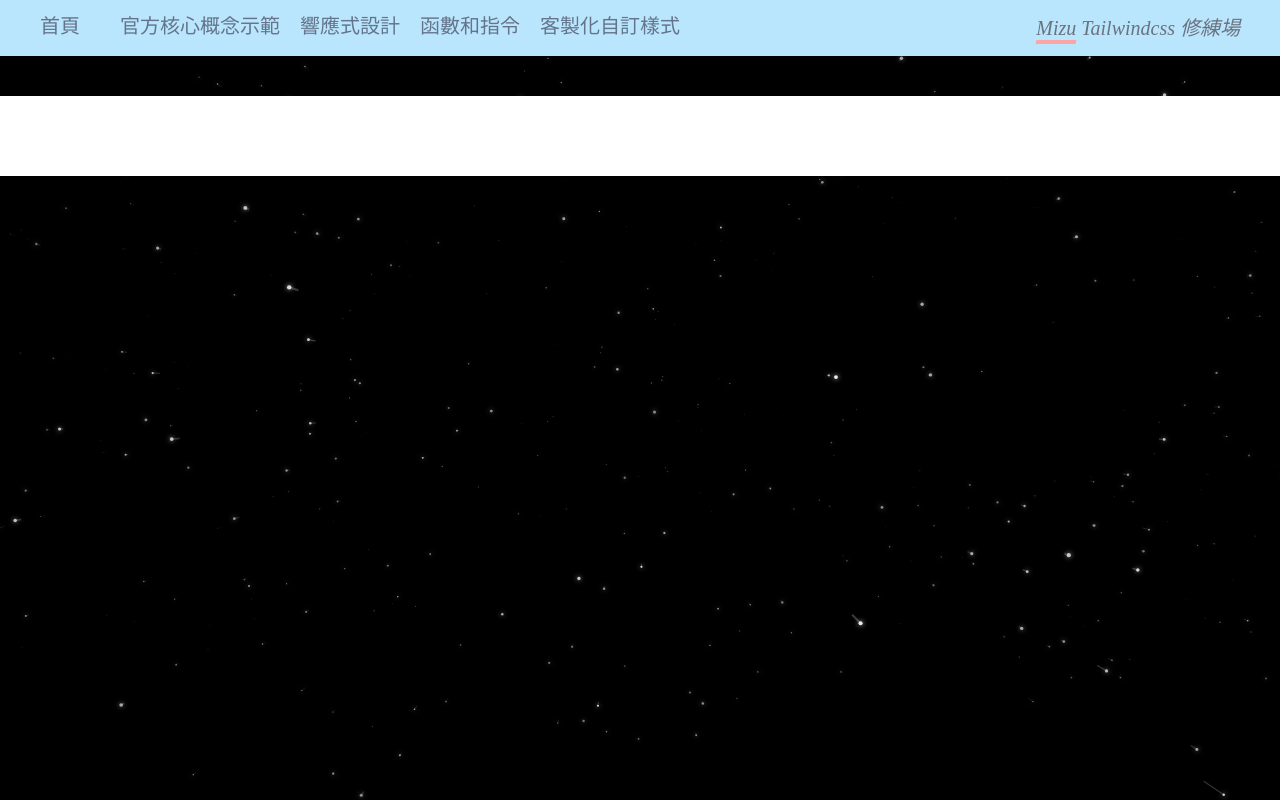
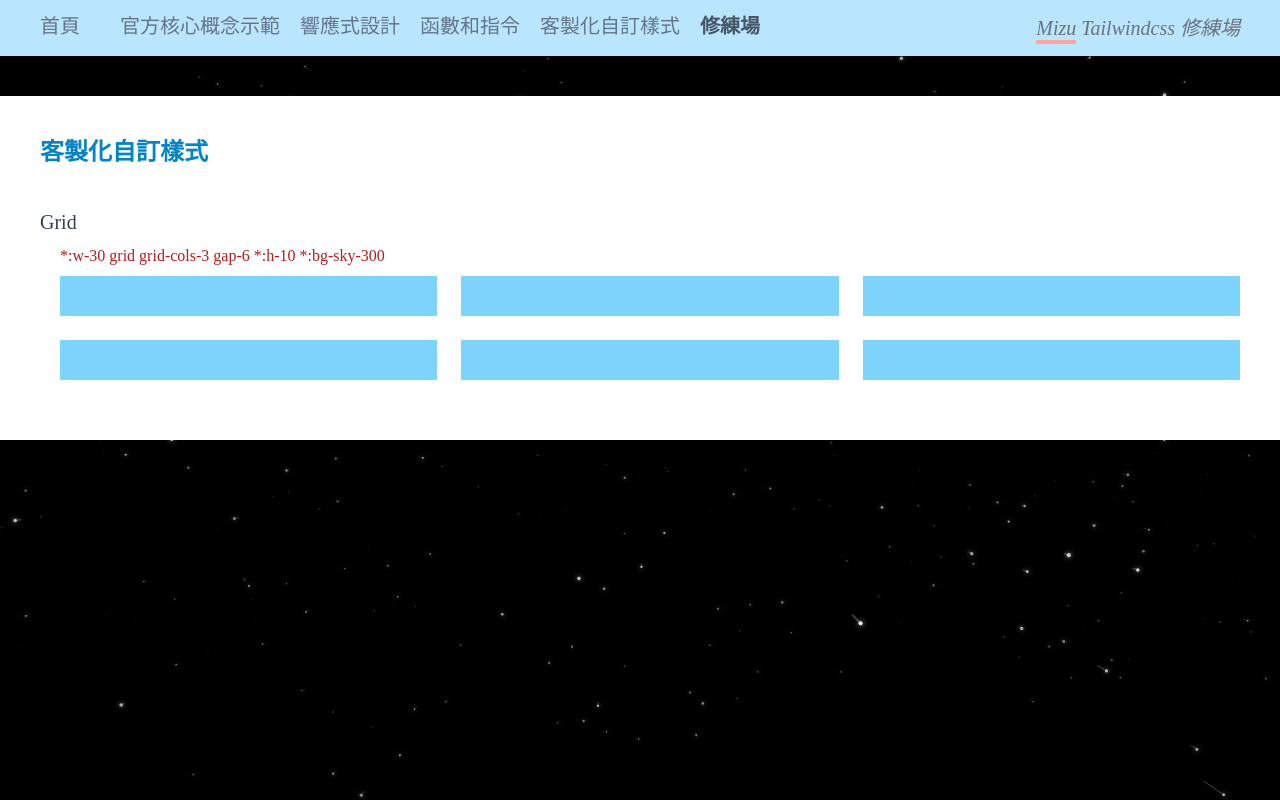
Before and after one commit to MizuYang/tailwind-playground, a Nuxt app: page /playground in a window 1280 px wide. Built offline with nearby package versions, Linux system fonts and the light colour scheme.

Commit message:
新增 playground: Flex, Grid (未完成)

```diff
--- a/components/menu.vue
+++ b/components/menu.vue
@@ -24,6 +24,11 @@ const menuList = ref([
     name: "adding-custom-styles",
     title: "客製化自訂樣式",
     path: "/adding-custom-styles",
+  },
+  {
+    name: "playground",
+    title: "修練場",
+    path: "/playground",
   },
 ]);
 </script>
--- a/components/pageTitle.vue
+++ b/components/pageTitle.vue
@@ -7,7 +7,7 @@ const props = defineProps({
   },
   link: {
     type: String,
-    required: true,
+    // required: true,
     default: "",
   },
 });
@@ -16,11 +16,16 @@ const { title, link } = props;
 </script>
 
 <template>
-  <h1 class="mb-10">
-    <a :href="link" class="text-2xl font-bold text-sky-600" target="_blank">
-      <!-- 官方核心概念示範 -->
+  <h1 class="mb-10 text-2xl font-bold text-sky-600">
+    <template v-if="link">
+      <a :href="link" target="_blank">
+        <!-- 官方核心概念示範 -->
+        {{ title }}
+      </a>
+    </template>
+    <template v-else>
       {{ title }}
-    </a>
+    </template>
   </h1>
 </template>
 
--- /dev/null
+++ b/components/playground/flexboxGrid.vue
@@ -0,0 +1,23 @@
+<script setup></script>
+
+<template>
+  <div>
+    <SectionContent title="Grid">
+      <template #content>
+        <h3 class="text-red-700 mb-3">
+          *:w-30 grid grid-cols-3 gap-6 *:h-10 *:bg-sky-300
+        </h3>
+        <ul class="*:w-30 grid grid-cols-3 gap-6 *:h-10 *:bg-sky-300">
+          <li></li>
+          <li></li>
+          <li></li>
+          <li></li>
+          <li></li>
+          <li></li>
+        </ul>
+      </template>
+    </SectionContent>
+  </div>
+</template>
+
+<style lang="scss" scoped></style>
--- /dev/null
+++ b/pages/playground.vue
@@ -0,0 +1,12 @@
+<script setup></script>
+
+<template>
+  <div>
+    <PageTitle
+      title="客製化自訂樣式"
+    />
+    <PlaygroundFlexboxGrid />
+  </div>
+</template>
+
+<style lang="scss" scoped></style>
```
